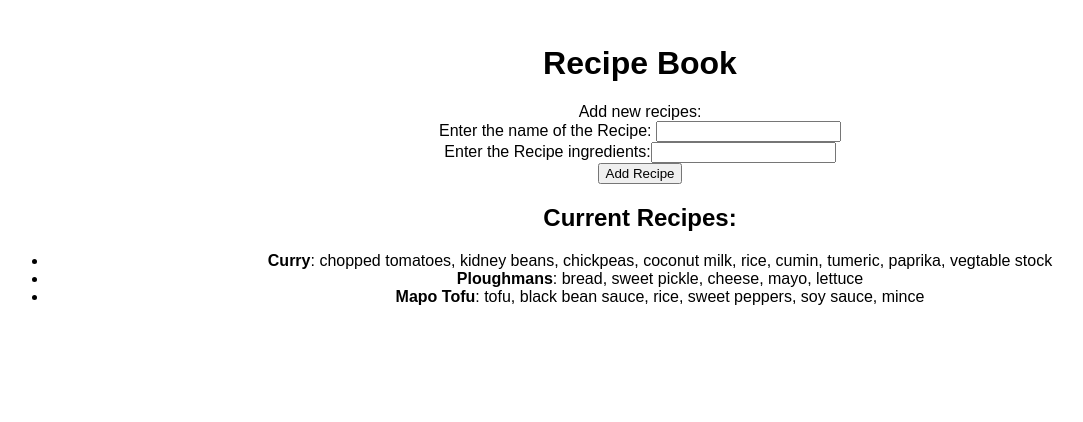
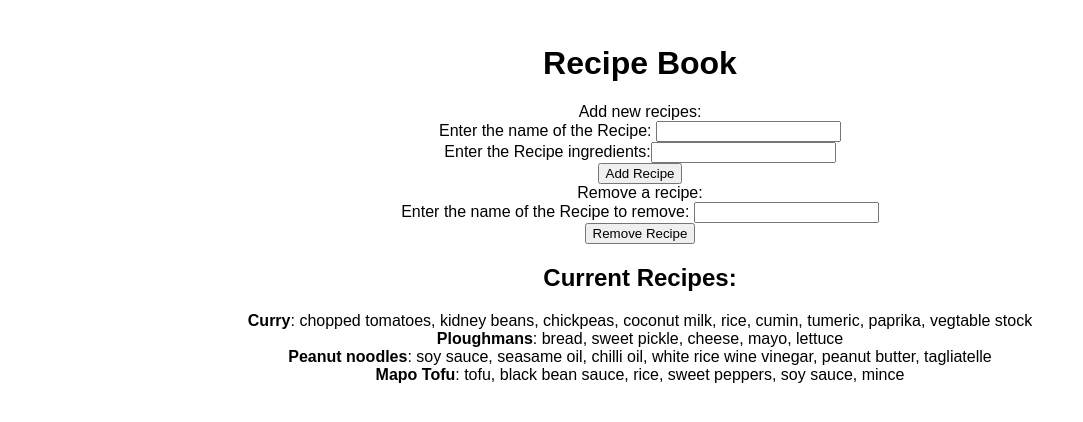
Before and after one commit to TealJason/shopping_list, a Django app: page /recipe_book/recipe_book/ in a window 1280 px wide. Shown: the part 55-477 px from the top of the page, without its empty margins (0-1083 px from the left). Run offline with Django 3.2, Linux system fonts and the light colour scheme.

Commit message:
add basic functionality to remove recipes

```diff
--- a/shopping_list_tracker/recipe_book/data/recipe_book.json
+++ b/shopping_list_tracker/recipe_book/data/recipe_book.json
@@ -17,6 +17,14 @@
         "mayo",
         "lettuce"
     ],
+    "Peanut noodles": [
+        "soy sauce",
+        " seasame oil",
+        " chilli oil",
+        " white rice wine vinegar",
+        " peanut butter",
+        " tagliatelle"
+    ],
     "Mapo Tofu": [
         "tofu",
         "black bean sauce",
--- a/shopping_list_tracker/recipe_book/templates/recipe_book.html
+++ b/shopping_list_tracker/recipe_book/templates/recipe_book.html
@@ -41,6 +41,11 @@
             margin-top: 100px; /* adds space below the fixed navbar */
         }
 
+        ul {
+            list-style-type: none;
+            padding: 0;
+            text-align: center;
+        }
     </style>
 </head>
 
@@ -68,6 +73,14 @@
             <button type="submit">Add Recipe</button>
         </form>
     </div>
+    <div>
+        Remove a recipe:
+        <form method="post" action="{% url 'removeRecipe' %}">
+            {% csrf_token %}
+            Enter the name of the Recipe to remove: <input type="text" name="recipename">
+            <br>
+            <button type="submit">Remove Recipe</button>
+    </div>
 
     <div>
         <h2>Current Recipes:</h2>
--- a/shopping_list_tracker/recipe_book/urls.py
+++ b/shopping_list_tracker/recipe_book/urls.py
@@ -6,5 +6,5 @@ from django.conf.urls.static import static
 urlpatterns = [
     path("recipe_book/", views.recipe_book, name="recipe_book"),  # main app logic
     path("recipe_book/addRecipe/", views.addRecipe, name="addRecipe"),  # main app logic
-
+    path("recipe_book/removeRecipe/", views.removeRecipe, name="removeRecipe")
 ]
--- a/shopping_list_tracker/recipe_book/views.py
+++ b/shopping_list_tracker/recipe_book/views.py
@@ -26,3 +26,14 @@ def addRecipe(request):
             recipes = json.load(f)
 
         return render(request, "recipe_book.html", {'recipes': recipes})
+
+def removeRecipe(request):
+    if request.method == "POST":
+        recipe_name = request.POST["recipename"].strip()
+        utils.removeRecipe(recipe_name)
+        path = os.path.join(settings.BASE_DIR, "recipe_book", "data", f"recipe_book.json")
+
+        with open(path) as f:
+            recipes = json.load(f)
+
+        return render(request, "recipe_book.html", {'recipes': recipes})
```
Also changed, not shown: shopping_list_tracker/recipe_book/utils.py (+18 -0 lines).
